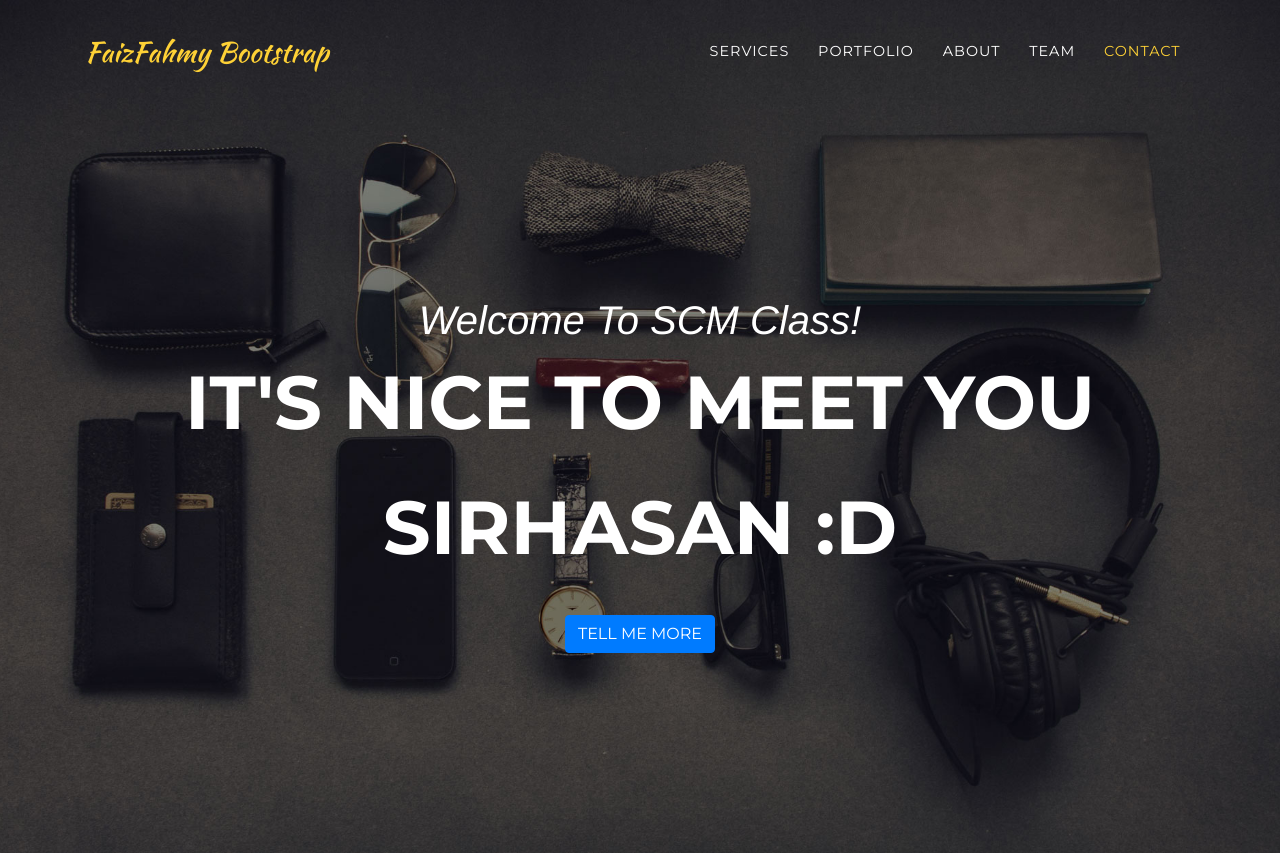
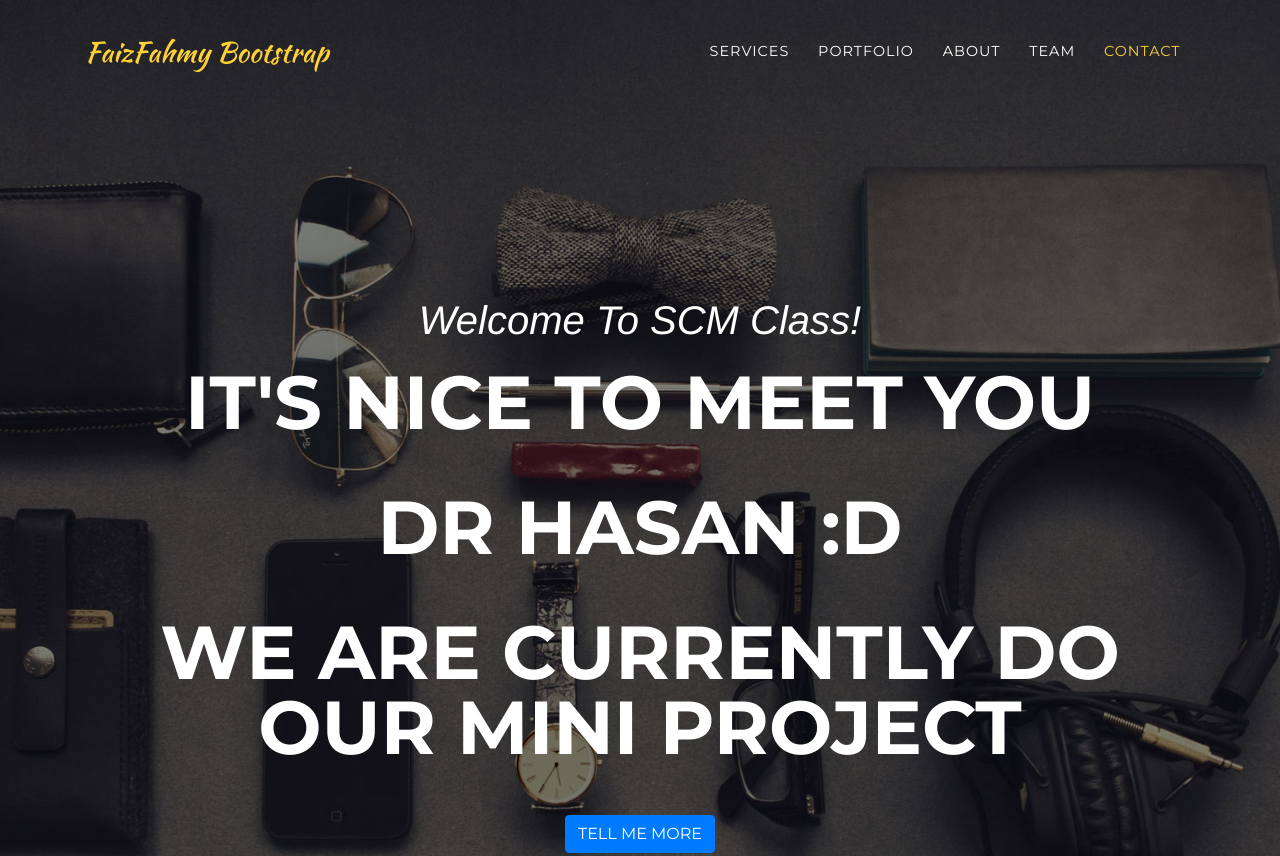
Before and after one commit to Whatleey/MiniProjectScm7, a website with bundled scripts: page index.html in a window 1280 px wide. Shown: the top 856 px of the page. Built offline with nearby package versions, Linux system fonts and the light colour scheme; a web font is replaced by a local one.

Commit message:
doing some changes in Index.html file
add some description on the interface

```diff
--- a/index.html
+++ b/index.html
@@ -63,7 +63,8 @@
         <div class="intro-text">
           <div class="intro-lead-in">Welcome To SCM Class!</div>
           <div class="intro-heading text-uppercase">It's Nice To Meet You</div>
-          <div class="intro-heading text-uppercase">SirHasan :D</div>
+          <div class="intro-heading text-uppercase">Dr Hasan :D</div>
+          <div class="intro-heading text-uppercase">We are currently do our mini project</div>
           <a class="btn btn-primary btn-xl text-uppercase js-scroll-trigger" href="#services">Tell Me More</a>
         </div>
       </div>
```
